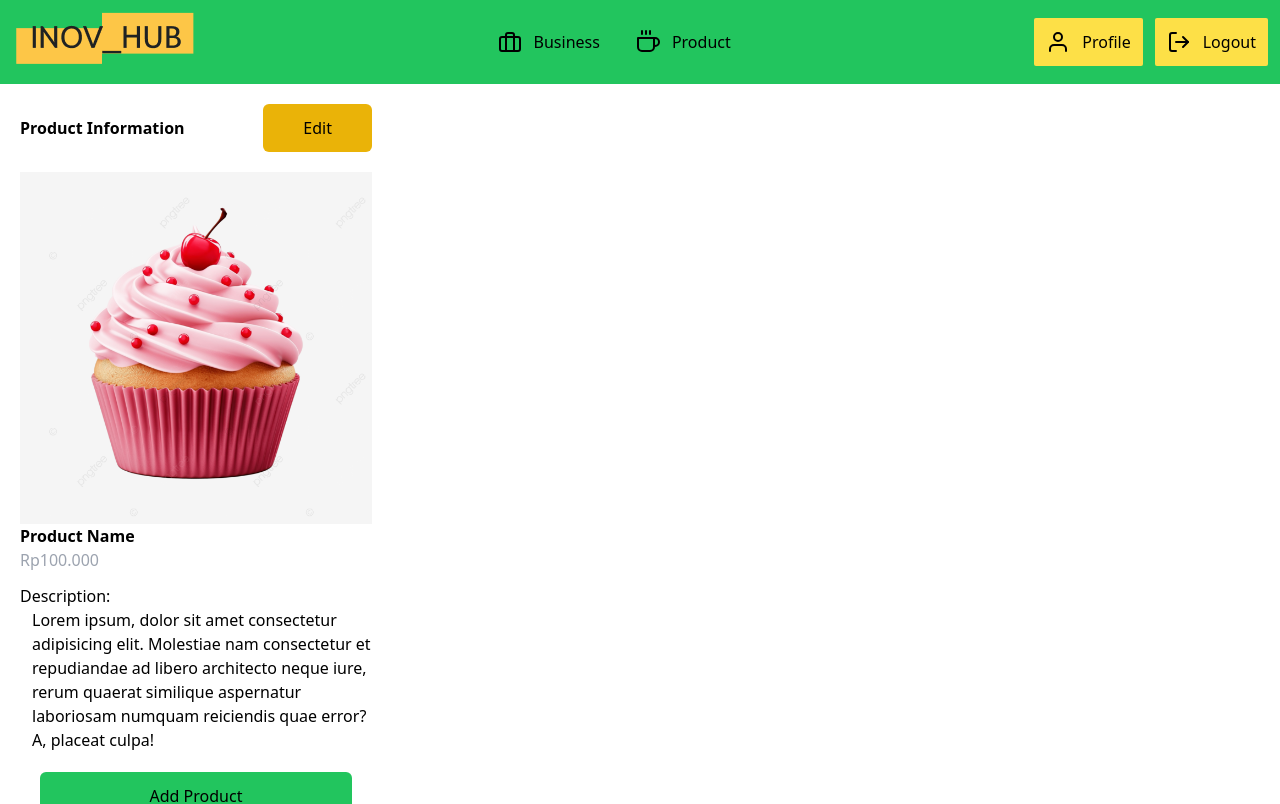
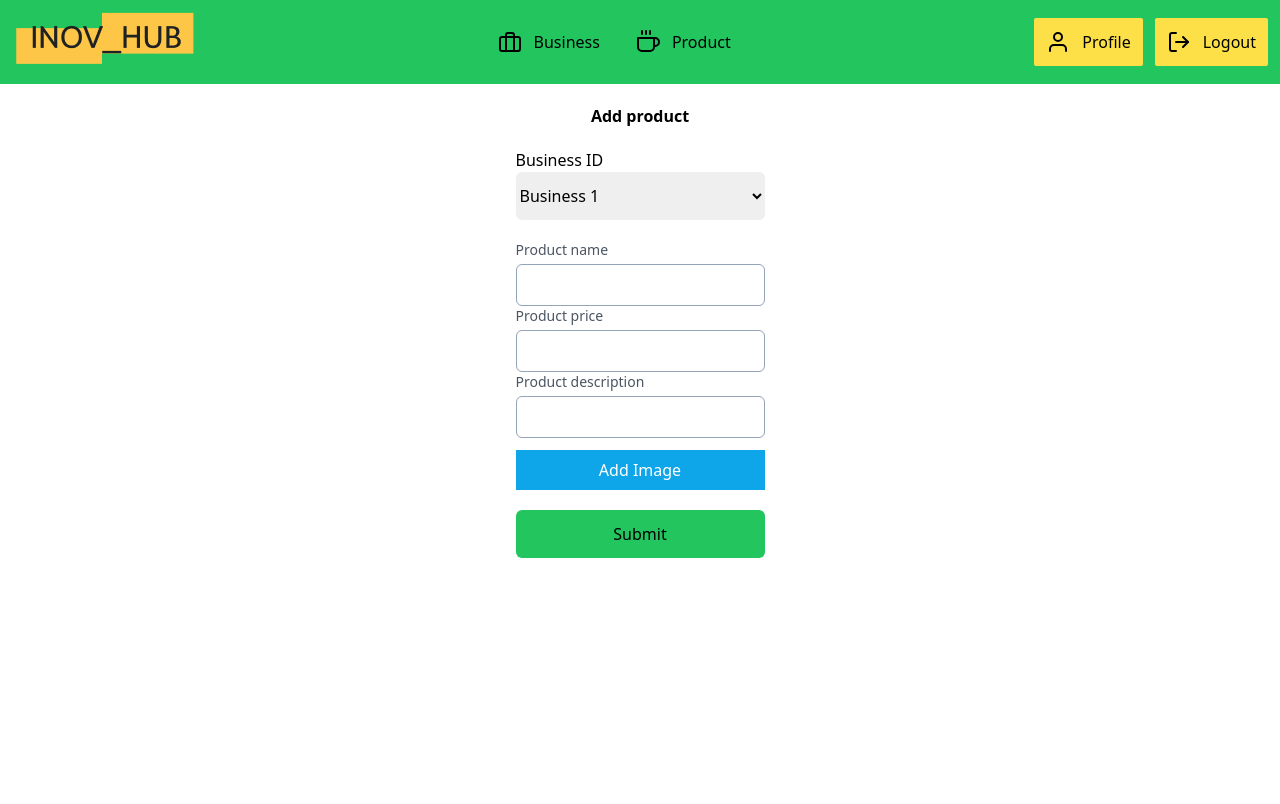
Before and after one commit to smmuja/refactor-revou-final-app, a React (Vite) app: page /products/add in a window 1280 px wide. Shown: the top 804 px of the page. Built offline with nearby package versions, Linux system fonts and the light colour scheme.

Commit message:
feat: product add

```diff
--- /dev/null
+++ b/src/features/productAdd/components/index.ts
@@ -0,0 +1,5 @@
+export * from "./productAddWrapper";
+export * from "./productAddHead";
+export * from "./productAddForm";
+export * from "./productAddImageButton";
+export * from "./productAddBusinessID";
--- /dev/null
+++ b/src/features/productAdd/components/productAddBusinessID/index.tsx
@@ -0,0 +1,12 @@
+export function ProductAddBusinessID() {
+  return (
+    <div className="mb-5">
+      <label htmlFor="">Business ID</label>
+      <br />
+      <select name="businessId" id="" className="w-full py-3 rounded-md">
+        <option value="">Business 1</option>
+        <option value="">Business 2</option>
+      </select>
+    </div>
+  );
+}
--- /dev/null
+++ b/src/features/productAdd/components/productAddForm/index.tsx
@@ -0,0 +1,21 @@
+import { Button, Input } from "features/base";
+import {
+  ProductAddBusinessID,
+  ProductAddImageButton,
+} from "features/productAdd";
+import { Form } from "react-router-dom";
+
+export function ProductAddForm() {
+  return (
+    <Form>
+      <ProductAddBusinessID />
+      <Input label="Product name" />
+      <Input label="Product price" type="number" />
+      <Input label="Product description" />
+
+      <ProductAddImageButton />
+
+      <Button className="bg-green-500 mt-5">Submit</Button>
+    </Form>
+  );
+}
--- /dev/null
+++ b/src/features/productAdd/components/productAddHead/index.tsx
@@ -0,0 +1,3 @@
+export function ProductAddHead() {
+  return <h2 className="text-center font-semibold my-5">Add product</h2>;
+}
--- /dev/null
+++ b/src/features/productAdd/components/productAddImageButton/index.tsx
@@ -0,0 +1,9 @@
+import { Button } from "features/base";
+
+export function ProductAddImageButton() {
+  return (
+    <Button className="bg-sky-500 rounded-none p-2 mt-3 text-white hover:bg-opacity-70">
+      Add Image
+    </Button>
+  );
+}
--- /dev/null
+++ b/src/features/productAdd/components/productAddWrapper/index.tsx
@@ -0,0 +1,10 @@
+import { ProductAddForm, ProductAddHead } from "features/productAdd";
+
+export function ProductAddWrapper() {
+  return (
+    <div className="flex flex-col justify-center items-center">
+      <ProductAddHead />
+      <ProductAddForm />
+    </div>
+  );
+}
--- /dev/null
+++ b/src/features/productAdd/index.ts
@@ -0,0 +1 @@
+export * from "./components";
--- /dev/null
+++ b/src/pages/productAdd/index.tsx
@@ -0,0 +1,5 @@
+import { ProductAddWrapper } from "features/productAdd";
+
+export function ProductAddPage() {
+  return <ProductAddWrapper />;
+}
--- a/src/routes.ts
+++ b/src/routes.ts
@@ -17,8 +17,10 @@ import {
   profileEditUrl,
   productsUrl,
   productsDetailUrl,
+  productsAddUrl,
 } from "config";
 import { ProductDetailPage } from "pages/productDetail";
+import { ProductAddPage } from "pages/productAdd";
 
 export const routes = createBrowserRouter([
   {
@@ -44,6 +46,10 @@ export const routes = createBrowserRouter([
         path: productsDetailUrl,
         Component: ProductDetailPage,
       },
+      {
+        path: productsAddUrl,
+        Component: ProductAddPage,
+      },
     ],
   },
   {
```
